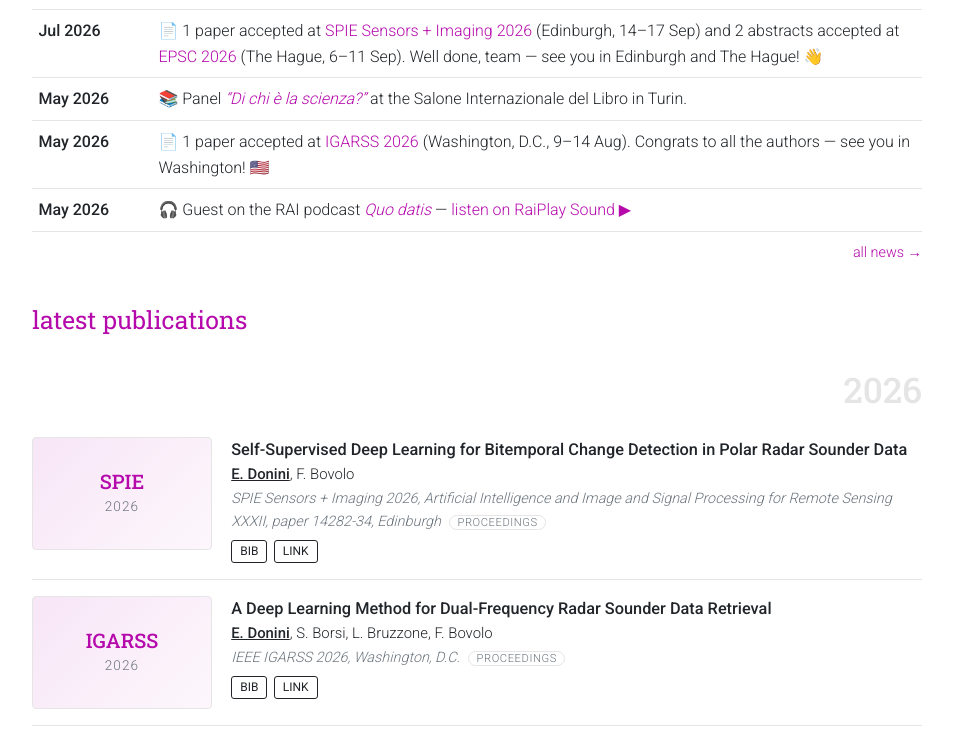
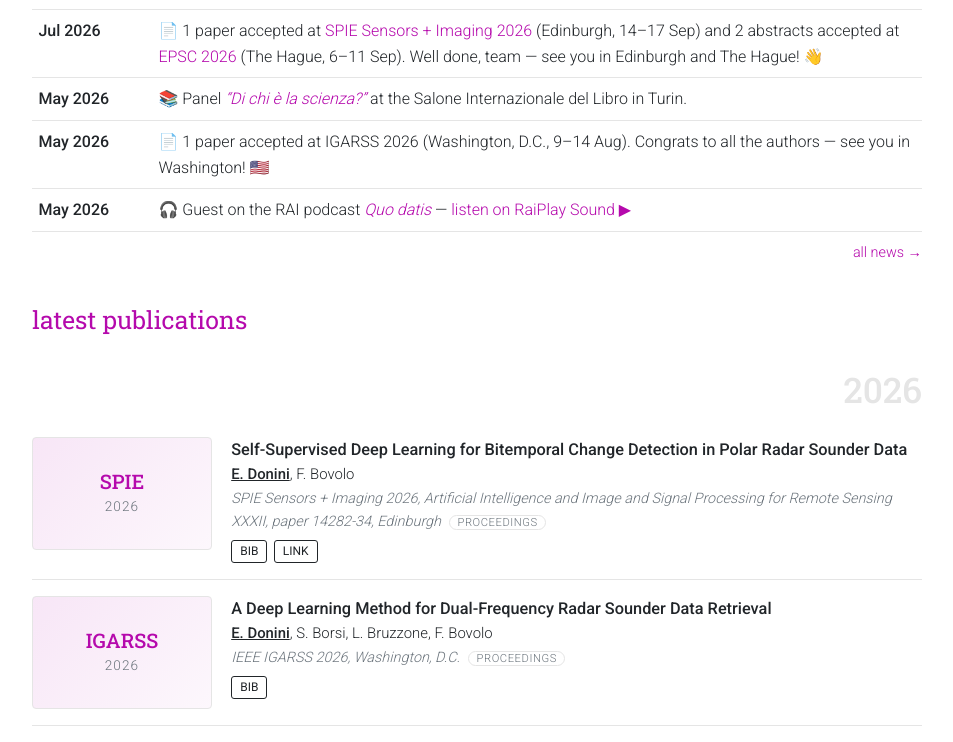
Before and after one commit to elenadonini/elenadonini.github.io, a plain HTML site: page index.html in a window 1280 px wide. Shown: the part 825-1567 px from the top of the page, without its empty margins (163-1116 px from the left). Drawn offline with Linux system fonts and the light colour scheme.

Commit message:
Add files via upload

```diff
--- a/index.html
+++ b/index.html
@@ -240,7 +240,7 @@
       <tr><td class="date">Sep 2026</td><td>🤖 Talked about the ESA JUICE mission at the <b>FBK Summer Camp</b> robotics course.</td></tr>
       <tr><td class="date">Jul 2026</td><td>📄 1 paper accepted at <a href="https://spie.org/conferences-and-exhibitions/sensors-and-imaging"><b>SPIE Sensors + Imaging 2026</b></a> (Edinburgh, 14–17 Sep) and 2 abstracts accepted at <a href="https://www.epsc2026.eu"><b>EPSC 2026</b></a> (The Hague, 6–11 Sep). Well done, team — see you in Edinburgh and The Hague! 👋</td></tr>
       <tr><td class="date">May 2026</td><td>📚 Panel <a href="https://www.salonelibro.it/programma-eventi/di_chi_e_la_scienza/20047"><i>“Di chi è la scienza?”</i></a> at the <b>Salone Internazionale del Libro</b> in Turin.</td></tr>
-      <tr><td class="date">May 2026</td><td>📄 1 paper accepted at <a href="https://www.grss-ieee.org/event/2026-ieee-international-geoscience-and-remote-sensing-symposium/"><b>IGARSS 2026</b></a> (Washington, D.C., 9–14 Aug). Congrats to all the authors — see you in Washington! 🇺🇸</td></tr>
+      <tr><td class="date">May 2026</td><td>📄 1 paper accepted at <b>IGARSS 2026</b> (Washington, D.C., 9–14 Aug). Congrats to all the authors — see you in Washington! 🇺🇸</td></tr>
       <tr><td class="date">May 2026</td><td>🎧 Guest on the RAI podcast <a href="https://www.raiplaysound.it/audio/2026/07/Quo-datis-del-23062026-pt12-6fd8d20e-397a-43ce-ac29-a3e664153fbb.html"><i>Quo datis</i></a> — <a href="https://www.raiplaysound.it/audio/2026/07/Quo-datis-del-23062026-pt12-6fd8d20e-397a-43ce-ac29-a3e664153fbb.html">listen on RaiPlay Sound ▶</a></td></tr>
       <tr><td class="date">Feb 2026</td><td>📺 Guest on <i>Mattino Insieme</i> (Trentino TV) and on the RAI podcast <a href="https://www.raiplaysound.it/audio/2026/03/A-caccia-dellIA-del-04032026-pt9-e58d3c58-d6c2-45bb-aadd-ce8d4d3d2b08.html"><i>A caccia dell'IA</i></a>, talking about AI and space exploration — <a href="https://www.raiplaysound.it/audio/2026/03/A-caccia-dellIA-del-04032026-pt9-e58d3c58-d6c2-45bb-aadd-ce8d4d3d2b08.html">listen on RaiPlay Sound ▶</a></td></tr>
       <tr><td class="date">2026</td><td>🎙️ Joined <a href="https://www.tedxtrento.com/"><b>TEDx Trento</b></a> as curator.</td></tr>
@@ -402,7 +402,7 @@
 
 <div class="lightbox" id="lightbox"><img alt=""><p></p></div>
 
-<footer>© 2026 Elena Donini. · Last updated: 3 November 2026, 15:07</footer>
+<footer>© 2026 Elena Donini. · Last updated: 3 November 2026, 15:14</footer>
 
 <script>
   // ---- PUBBLICAZIONI: per aggiungerne una, copia un blocco {...} e modificalo ----
@@ -425,7 +425,7 @@
   "abs": "",
   "img": "",
   "hue": 0,
-  "html": "https://www.grss-ieee.org/event/2026-ieee-international-geoscience-and-remote-sensing-symposium/",
+  "html": "",
   "pdf": "",
   "year": 2026,
   "type": "proceedings",
@@ -556,7 +556,7 @@
   "venue": "IEEE Transactions on Geoscience and Remote Sensing, vol. 61, 2023",
   "abs": "",
   "html": "https://doi.org/10.1109/TGRS.2023.3252939",
-  "pdf": "",
+  "pdf": "https://rslab.disi.unitn.it/web/wp-content/uploads/2023/03/Hoyo2023-compressed.pdf",
   "bib": "@article{hoyo2023weakly,\n  title={A Weakly Supervised Transfer Learning Approach for Radar Sounder Data Segmentation},\n  author={Hoyo Garc{\\'i}a, Miguel and Donini, Elena and Bovolo, Francesca},\n  journal={IEEE Transactions on Geoscience and Remote Sensing},\n  volume={61},\n  pages={1--18},\n  year={2023},\n  doi={10.1109/TGRS.2023.3252939}\n}",
   "hue": 230,
   "img": ""
@@ -738,7 +738,7 @@
   "venue": "IEEE Transactions on Geoscience and Remote Sensing, vol. 60, 2022",
   "abs": "",
   "html": "https://doi.org/10.1109/TGRS.2021.3062753",
-  "pdf": "",
+  "pdf": "https://rslab.disi.unitn.it/web/wp-content/uploads/2021/11/An_Unsupervised_Fuzzy_System_for_the_Automatic_Detection_of_Candidate_Lava_Tubes_in_Radar_Sounder_Data.pdf",
   "bib": "@article{donini2022lavatubes,\n  title={An Unsupervised Fuzzy System for the Automatic Detection of Candidate Lava Tubes in Radar Sounder Data},\n  author={Donini, Elena and Carrer, Leonardo and Gerekos, Christopher and Bruzzone, Lorenzo and Bovolo, Francesca},\n  journal={IEEE Transactions on Geoscience and Remote Sensing},\n  volume={60},\n  pages={1--19},\n  year={2022},\n  doi={10.1109/TGRS.2021.3062753}\n}",
   "hue": 10,
   "img": ""
@@ -752,7 +752,7 @@
   "venue": "IEEE Transactions on Geoscience and Remote Sensing, vol. 60, 2022",
   "abs": "",
   "html": "https://doi.org/10.1109/TGRS.2021.3119047",
-  "pdf": "",
+  "pdf": "https://rslab.disi.unitn.it/web/wp-content/uploads/2021/11/An_Approach_to_the_Assessment_of_Detectability_of_Subsurface_Targets_in_Polar_Ice_From_Satellite_Radar_Sounders.pdf",
   "bib": "@article{thakur2022detectability,\n  title={An Approach to the Assessment of Detectability of Subsurface Targets in Polar Ice From Satellite Radar Sounders},\n  author={Thakur, Sanchari and Donini, Elena and Bovolo, Francesca and Bruzzone, Lorenzo},\n  journal={IEEE Transactions on Geoscience and Remote Sensing},\n  volume={60},\n  pages={1--21},\n  year={2022},\n  doi={10.1109/TGRS.2021.3119047}\n}",
   "hue": 210,
   "img": ""
@@ -958,6 +958,12 @@
   // ---- GALLERIA: per aggiungere una foto, caricala nel repository e aggiungi una riga qui ----
   const gallery = [
  {
+  "src": "salone2026.jpg",
+  "cap": "Panel <a href=\"https://www.salonelibro.it/programma-eventi/di_chi_e_la_scienza/20047\">“Di chi è la scienza?”</a> at the Salone Internazionale del Libro, Turin",
+  "date": "14 May 2026",
+  "credit": "Photo: Feltrinelli Education"
+ },
+ {
   "src": "tedx2.jpg",
   "credit": "Photo: Marco Parisi",
   "cap": "On stage at TEDx Trento 2025 — <a href=\"https://www.youtube.com/watch?v=G3pvwAiTzNk\">“Space, Ice and AI: When the Future Becomes Radar” ▶</a>",
@@ -972,6 +978,11 @@
   "src": "pint%202025.jpg",
   "cap": "<a href=\"https://www.pintofscience.it/team/Team%20Trento/\">Pint of Science</a> Trento-Rovereto 2025",
   "date": "May 2025"
+ },
+ {
+  "src": "wired%20photo_2026-11-03_15-04-58.jpg",
+  "cap": "Panel <i>“Aziende in orbita”</i> at <a href=\"https://www.wired.it/article/wired-next-fest-2024-trentino-rovereto-date-ospiti/\">Wired Next Fest Trentino 2024</a>, Rovereto",
+  "date": "29 September 2024"
  },
  {
   "src": "IMG_0265.JPEG",
@@ -1060,7 +1071,7 @@
   const gg=document.getElementById("galleryGrid"), lb=document.getElementById("lightbox");
   gallery.forEach(g=>{
     const f=document.createElement("figure");
-    f.innerHTML=`<img src="${g.src}" alt="" loading="lazy"${g.fit?` style="object-fit:${g.fit};background:var(--soft)"`:""}><figcaption>${g.cap}${g.date?`<span class="gdate">${g.date}</span>`:""}${g.credit?`<span class="gcredit">${g.credit}</span>`:""}</figcaption>`;
+    f.innerHTML=`<img src="${g.src}"${g.src==="salone2026.jpg"?` onerror="this.onerror=null;this.src='Feltrinelli%20Education%20-%2014%20maggio-5.jpg'"`:""} alt="" loading="lazy"${g.fit?` style="object-fit:${g.fit};background:var(--soft)"`:""}><figcaption>${g.cap}${g.date?`<span class="gdate">${g.date}</span>`:""}${g.credit?`<span class="gcredit">${g.credit}</span>`:""}</figcaption>`;
     f.querySelector("img").alt=g.cap.replace(/<[^>]+>/g,"");
     f.onclick=()=>{lb.querySelector("img").src=g.src;lb.querySelector("p").innerHTML=g.cap+(g.date?" · "+g.date:"")+(g.credit?" · "+g.credit:"");lb.classList.add("show");};
     gg.appendChild(f);
```
